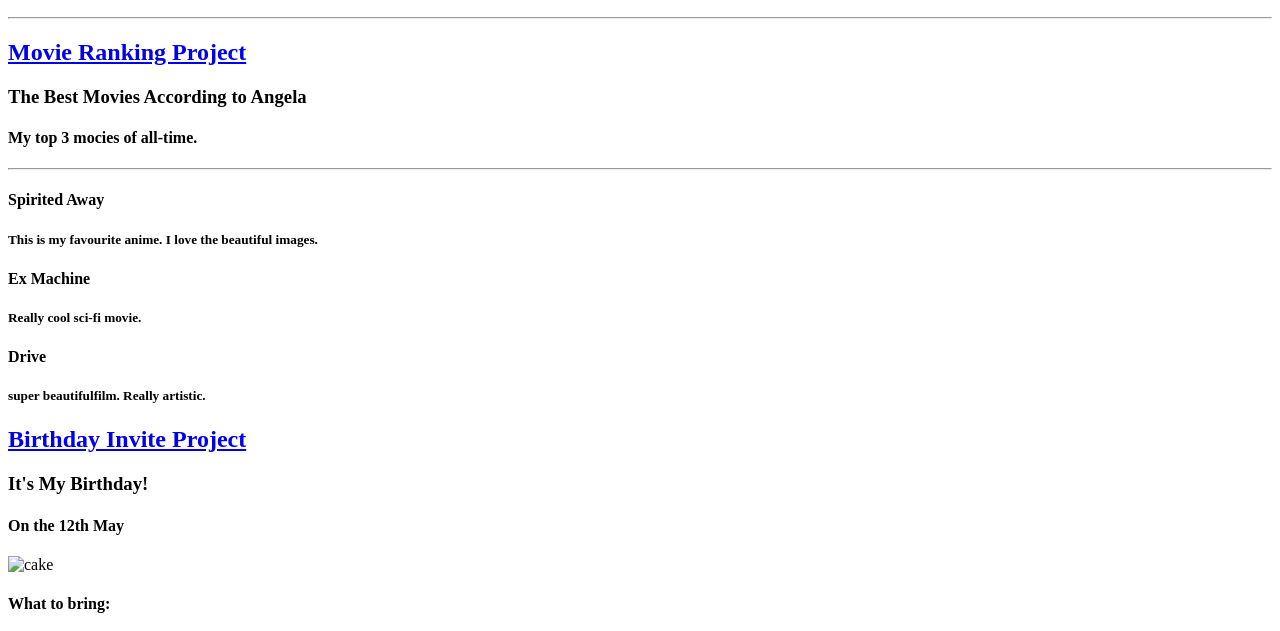
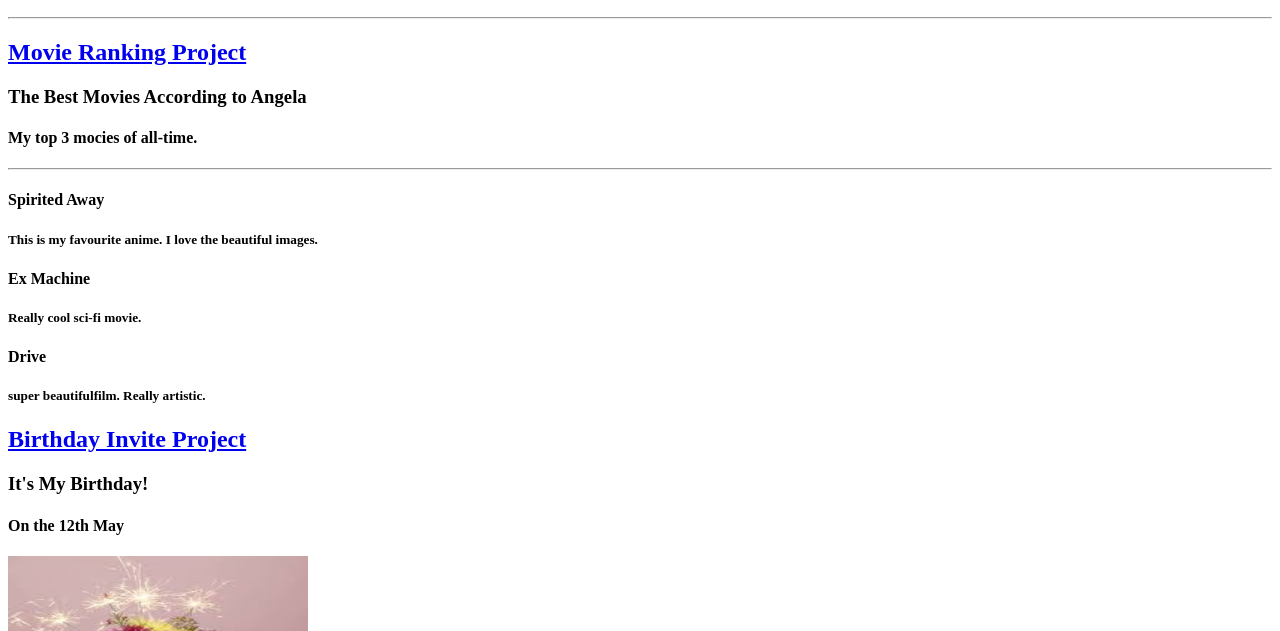
Before and after one commit to Oluwaseyiab17/my_firstproject, a plain HTML site: page index.html in a window 1280 px wide. Shown: the part 110-741 px from the top of the page. Drawn offline with Linux system fonts and the light colour scheme.

Commit message:
Update index.html

```diff
--- a/index.html
+++ b/index.html
@@ -18,7 +18,7 @@
 	<h2><a href="babcock.html">Birthday Invite Project</a></h2>
 	<h3>It's My Birthday!</h3>
 	<h4>On the 12th May</h4>
-	<img src="./images/cake.jfif" alt="cake" height="200px" width="300px"/>
+	<img src="./cake.jfif" alt="cake" height="200px" width="300px"/>
 	<h4>What to bring:</h4>
 		<ul>
      			<li>Baloons(I Love Baloon)</li>
```
